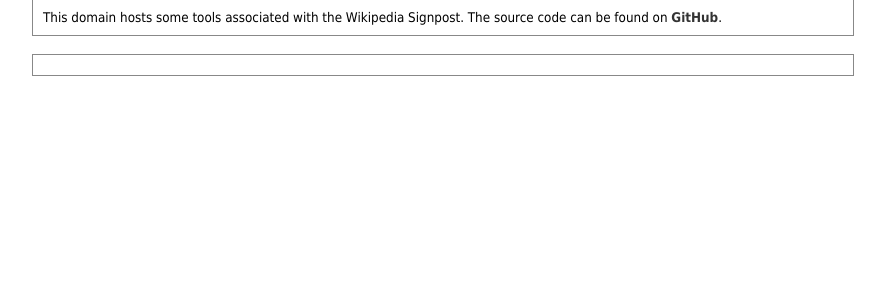
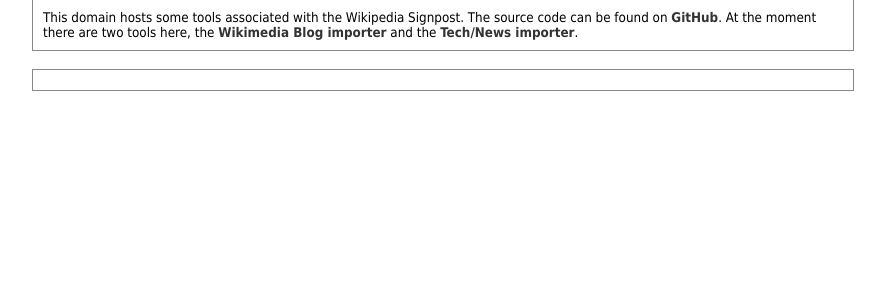
Before and after one commit to ResidentMario/signpostlab, a Flask app: page / in a window 1280 px wide. Shown: the part 73-373 px from the top of the page, without its empty margins (197-1082 px from the left). Run offline with Flask 2, Linux system fonts and the light colour scheme.

Commit message:
Add T/N importer.

```diff
--- a/app.py
+++ b/app.py
@@ -3,6 +3,8 @@
 from flask import request
 import requests
 from bs4 import BeautifulSoup
+# import mwapi
+
 app = Flask(__name__)
 
 
@@ -73,8 +75,35 @@
 <noinclude>{{Wikipedia:Signpost/Template:Signpost-article-comments-end||{{
 <includeonly>subst:</includeonly>Wikipedia:Wikipedia Signpost/Issue|1}}|{{<includeonly>subst:</includeonly>Wikipedia:Wikipedia Signpost/Issue|5}}<noinclude>|demospace=1</noinclude>}}</noinclude><noinclude>[[Category:Wikipedia Signpost templates|{{SUBPAGENAME}}]]</noinclude>"""
                 post = front_matter + post + back_matter
+        return render_template('blog_importer.html', code_returned=post)
 
-        return render_template('blog_importer.html', code_returned=post)
+
+@app.route('/tech-news-importer.html', methods=['GET', 'POST'])
+def tech():
+    if request.method == 'GET':
+        return render_template('tn_importer.html')
+    else:
+        redir = requests.get('https://meta.wikimedia' + '.org/w/index.php?&action=raw&title=' + 'Tech/News/Latest').text
+        actual_post_name = redir[redir.find("[[") + 2:redir.find("]]")]
+        post = requests.get('https://meta.wikimedia' + '.org/w/index.php?&action=raw&title=' + actual_post_name +
+                            '/en').text
+        post = post[post.find('<section begin="tech-newsletter-content"/>'):post.find('<section end="tech-newsletter-content"/>')]
+
+        front_matter = """{{Signpost draft}}{{Wikipedia:Signpost/Template:Signpost-header|||}}
+
+<div style="margin-left:50px; margin-right:50px;">
+{{Wikipedia:Signpost/Template:Signpost-article-start|{{{1|(Your article's descriptive subtitle here)}}}|By [[User:{{<includeonly>subst:</includeonly>REVISIONUSER}}|]]| {{<includeonly>subst:</includeonly>#time:j F Y|{{<includeonly>subst:</includeonly>Wikipedia:Wikipedia Signpost/Issue|4}}}}}}
+</div>
+
+{{Wikipedia:Wikipedia Signpost/Templates/Tech news}}
+
+"""
+        back_matter = """<section end="tech-newsletter-content"/>
+
+<noinclude>{{Wikipedia:Signpost/Template:Signpost-article-comments-end||{{
+<includeonly>subst:</includeonly>Wikipedia:Wikipedia Signpost/Issue|1}}|{{<includeonly>subst:</includeonly>Wikipedia:Wikipedia Signpost/Issue|5}}<noinclude>|demospace=1</noinclude>}}</noinclude><noinclude>[[Category:Wikipedia Signpost templates|{{SUBPAGENAME}}]]</noinclude>"""
+        post = front_matter + post + back_matter
+        return render_template('tn_importer.html', code_returned=post)
 
 if __name__ == '__main__':
     app.run(debug=True)
--- a/templates/frame.html
+++ b/templates/frame.html
@@ -10,7 +10,9 @@
 	</div>
 	<div id="content">
 		{% block content %} This domain hosts some tools associated with the Wikipedia Signpost. The source code can
-        be found on <a href="https://github.com/ResidentMario/signpostlab/">GitHub</a>.{% endblock %}
+        be found on <a href="https://github.com/ResidentMario/signpostlab/">GitHub</a>. At the moment there are two
+		tools here, the <a href="/blog-importer.html">Wikimedia Blog importer</a> and the <a
+			href="/tech-news-importer.html">Tech/News importer</a>.{% endblock %}
 	</div>
 	<br/>
 	<div id="output">
```
Also changed, not shown: templates/tn_importer.html (+3 -4 lines).
